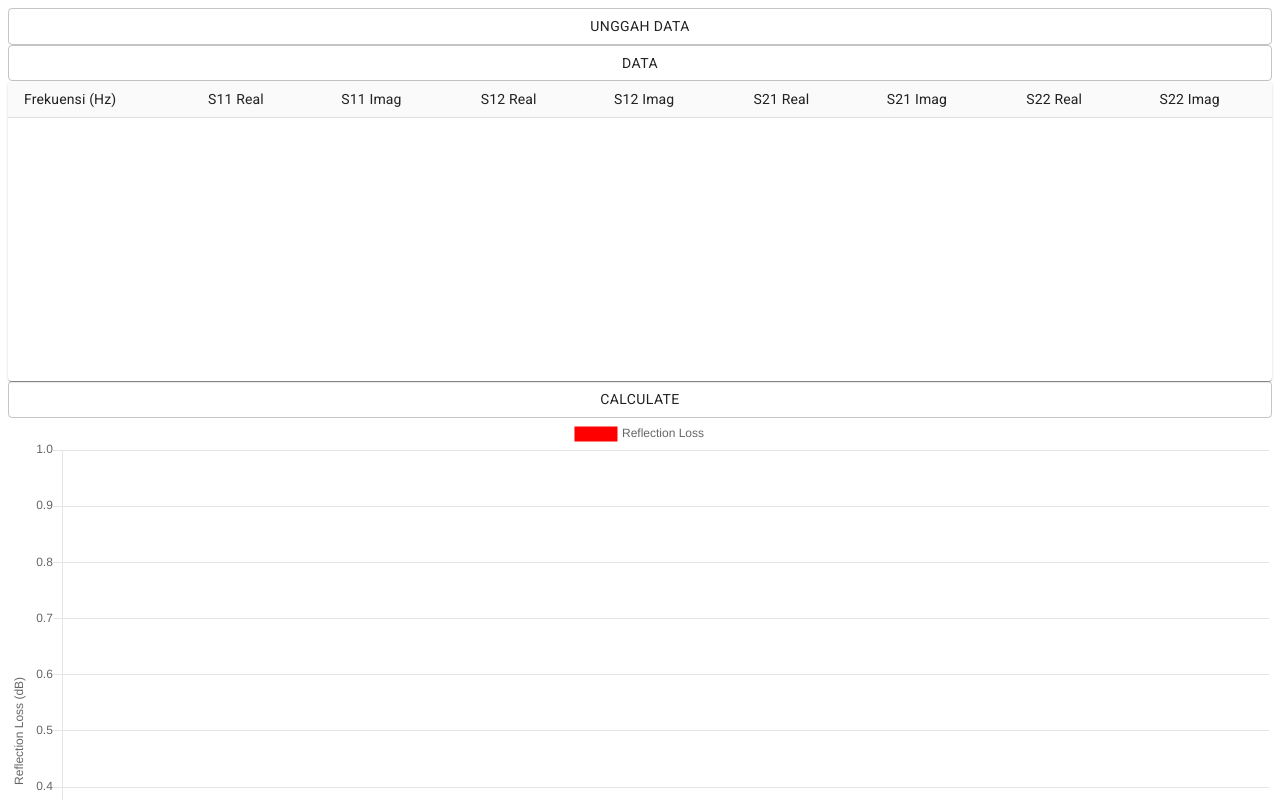
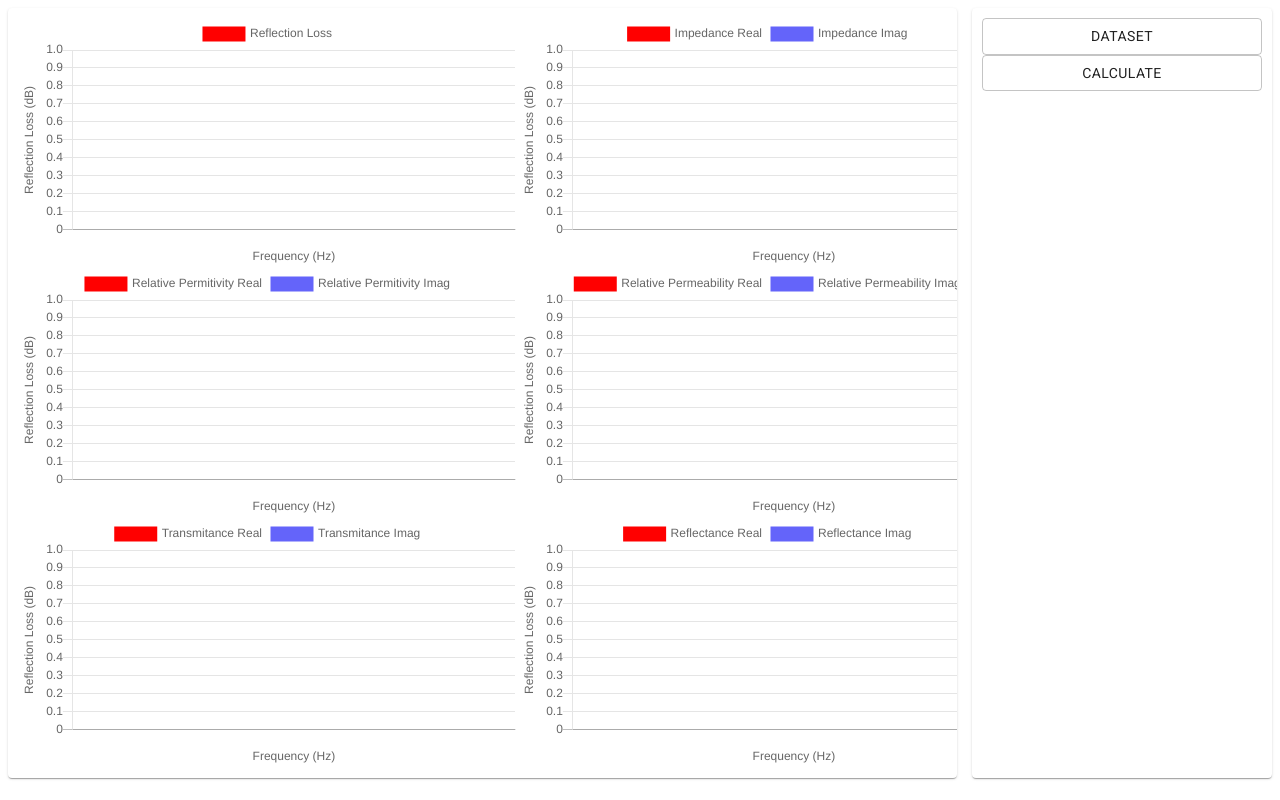
Before and after one commit to bayu-aditya/ReflectionLoss-UserInterface, a Next.js app: page /experiment in a window 1280 px wide. Shown: the top 800 px of the page. Built offline with nearby package versions, Linux system fonts and the light colour scheme.

Commit message:
adding multigraph component

```diff
--- a/components/graph/index.tsx
+++ b/components/graph/index.tsx
@@ -1,91 +1,2 @@
-import React, { useMemo, useReducer } from "react";
-import { Line } from "react-chartjs-2";
-
-const dataInit = {
-  labels: ["1", "2", "3", "4", "5", "6"],
-  datasets: [
-    {
-      label: "Reflection Loss",
-      data: [12, 19, 3, 10, 2, 3],
-      fill: false,
-      backgroundColor: 'rgb(255, 99, 132)',
-      borderColor: 'rgb(255, 0, 0)',
-    },
-  ],
-}
-
-const optionsInit = {
-  scales: {
-    xAxes: [
-      {
-        scaleLabel: {
-          display: true,
-          labelString: 'Frequency (Hz)'
-        },
-        ticks: {
-          maxTicksLimit: 10,
-        }
-      }
-    ],
-    yAxes: [
-      {
-        scaleLabel: {
-          display: true,
-          labelString: 'Reflection Loss (dB)'
-        },
-        ticks: {
-          beginAtZero: true,
-        },
-      },
-    ],
-  },
-}
-
-type dataType = typeof dataInit
-type dataAction =
-  | {type: "setFreq", payload: Array<string>}
-  | {type: "setDataset", payload: GraphProps["dataset"]}
-
-const dataReducer = (prev: dataType, action: dataAction): dataType => {
-  switch (action.type) {
-    case "setFreq":
-      return {...prev, labels: action.payload}
-    case "setDataset":
-      return {...prev, datasets: [...action.payload.map(el => ({
-        label: "label",
-        fill: false,
-        backgroundColor: 'rgb(255, 99, 132)',
-        borderColor: 'rgb(255, 0, 0)',
-        ...el
-      }))]}
-    default:
-      return prev
-  }
-}
-
-export interface GraphProps {
-  frequency: Array<string>
-  dataset: Array<{
-    data: Array<number>
-    label?: string,
-    fill?: boolean,
-    backgroundColor?: string,
-    borderColor?: string,
-  }>
-}
-
-export const Graph: React.FC<GraphProps> = (props) => {
-  const [data, setData] = useReducer(dataReducer, dataInit)
-
-  useMemo(() => {
-    setData({type: "setFreq", payload: props.frequency})
-    setData({type: "setDataset", payload: props.dataset})
-  }, [props.dataset, props.frequency])
-
-  return (
-    <Line
-      data={data}
-      options={optionsInit}
-    />
-  )
-}
+export * from './single'
+export * from './multiple'
--- /dev/null
+++ b/components/graph/multiple.tsx
@@ -0,0 +1,22 @@
+import React from "react";
+
+import { Graph, GraphProps } from "./single";
+
+export interface MultiGraphProps extends React.HTMLAttributes<HTMLDivElement> {
+  configs: Array<GraphProps>
+}
+
+export const MultiGraph: React.FC<MultiGraphProps> = (props) => {
+  const { configs, ...rest } = props
+
+  return (
+    <div {...rest} >
+      {configs.map((el, idx) => (
+        <Graph
+          key={idx}
+          {...el}
+        />
+      ))}
+    </div>
+  )
+}
--- /dev/null
+++ b/components/graph/single.tsx
@@ -0,0 +1,93 @@
+import React, { useMemo, useReducer } from "react";
+import { Line } from "react-chartjs-2";
+
+const dataInit = {
+  labels: ["1", "2", "3", "4", "5", "6"],
+  datasets: [
+    {
+      label: "Reflection Loss",
+      data: [12, 19, 3, 10, 2, 3],
+      fill: false,
+      backgroundColor: 'rgb(255, 99, 132)',
+      borderColor: 'rgb(255, 0, 0)',
+    },
+  ],
+}
+
+const optionsInit = {
+  scales: {
+    xAxes: [
+      {
+        scaleLabel: {
+          display: true,
+          labelString: 'Frequency (Hz)'
+        },
+        ticks: {
+          maxTicksLimit: 10,
+        }
+      }
+    ],
+    yAxes: [
+      {
+        scaleLabel: {
+          display: true,
+          labelString: 'Reflection Loss (dB)'
+        },
+        ticks: {
+          beginAtZero: true,
+        },
+      },
+    ],
+  },
+}
+
+type dataType = typeof dataInit
+type dataAction =
+  | {type: "setFreq", payload: Array<string>}
+  | {type: "setDataset", payload: GraphProps["dataset"]}
+
+const dataReducer = (prev: dataType, action: dataAction): dataType => {
+  switch (action.type) {
+    case "setFreq":
+      return {...prev, labels: action.payload}
+    case "setDataset":
+      return {...prev, datasets: [...action.payload.map(el => ({
+        label: "label",
+        fill: false,
+        backgroundColor: 'rgb(255, 99, 132)',
+        borderColor: 'rgb(255, 0, 0)',
+        ...el
+      }))]}
+    default:
+      return prev
+  }
+}
+
+export interface GraphProps extends React.HTMLAttributes<HTMLDivElement> {
+  frequency: Array<string>
+  dataset: Array<{
+    data: Array<number>
+    label?: string,
+    fill?: boolean,
+    backgroundColor?: string,
+    borderColor?: string,
+  }>
+}
+
+export const Graph: React.FC<GraphProps> = (props) => {
+  const [data, setData] = useReducer(dataReducer, dataInit)
+
+  useMemo(() => {
+    setData({type: "setFreq", payload: props.frequency})
+    setData({type: "setDataset", payload: props.dataset})
+  }, [props.dataset, props.frequency])
+
+  return (
+    <div {...props}>
+      <Line
+        data={data}
+        options={optionsInit}
+      />
+    </div>
+  )
+}
--- /dev/null
+++ b/pages/experiment/index.module.scss
@@ -0,0 +1,21 @@
+.root {
+  .body {
+    display: grid;
+    grid-template-columns: auto 300px;
+    grid-column-gap: 15px;
+
+    .graphs {
+      display: grid;
+      grid-template-columns: auto auto;
+      padding: 10px;
+
+      .graph {
+        width: 500px;
+      }
+    }
+
+    .panel {
+      padding: 10px;
+    }
+  }
+}
--- a/pages/experiment/index.tsx
+++ b/pages/experiment/index.tsx
@@ -16,7 +16,9 @@ import {
   initDataset,
   calculateExperimentType,
   initCalculateExperiment } from "@models";
-import { Graph } from "@components";
+import { Graph, MultiGraph } from "@components";
+
+import styles from "./index.module.scss";
 
 const Experiment = new ExperimentModel()
 
@@ -38,11 +40,12 @@ export default function ExperimentPage() {
   }
 
   return (
-    <div>
+    <div className={styles.root}>
       <Head>
         <title>Reflection Loss: Experiment</title>
       </Head>
 
+      <div hidden>
         <Button
           component="label"
           variant="outlined"
@@ -101,27 +104,27 @@ export default function ExperimentPage() {
             </Table>
           </TableContainer>
         </Card>
+      </div>
 
-      <Button
-        variant="outlined"
-        fullWidth
-        onClick={handleCalculate}
-      >
-        Calculate
-      </Button>
-
-      <Graph
-        frequency={dataCalc.frequency.label}
-        dataset={[
+      <div className={styles.body}>
+        <Card>
+          <MultiGraph
+            className={styles.graphs}
+            configs={[
+              {
+                className: styles.graph,
+                frequency: dataCalc.frequency.label,
+                dataset: [
                   {
                     data: dataCalc.reflection_loss,
                     label: "Reflection Loss"
                   }
-        ]}
-      />
-      <Graph
-        frequency={dataCalc.frequency.label}
-        dataset={[
+                ]
+              },
+              {
+                className: styles.graph,
+                frequency: dataCalc.frequency.label,
+                dataset: [
                   {
                     data: dataCalc.impedance.real,
                     label: "Impedance Real",
@@ -133,11 +136,12 @@ export default function ExperimentPage() {
                     backgroundColor: 'rgb(100, 100, 250)',
                     borderColor: 'rgb(100, 100, 250)',
                   }
-        ]}
-      />
-      <Graph
-        frequency={dataCalc.frequency.label}
-        dataset={[
+                ]
+              },
+              {
+                className: styles.graph,
+                frequency: dataCalc.frequency.label,
+                dataset: [
                   {
                     data: dataCalc.relative_permitivity.real,
                     label: "Relative Permitivity Real",
@@ -149,11 +153,12 @@ export default function ExperimentPage() {
                     backgroundColor: 'rgb(100, 100, 250)',
                     borderColor: 'rgb(100, 100, 250)',
                   }
-        ]}
-      />
-      <Graph
-        frequency={dataCalc.frequency.label}
-        dataset={[
+                ]
+              },
+              {
+                className: styles.graph,
+                frequency: dataCalc.frequency.label,
+                dataset: [
                   {
                     data: dataCalc.relative_permeability.real,
                     label: "Relative Permeability Real",
@@ -165,11 +170,12 @@ export default function ExperimentPage() {
                     backgroundColor: 'rgb(100, 100, 250)',
                     borderColor: 'rgb(100, 100, 250)',
                   }
-        ]}
-      />
-      <Graph
-        frequency={dataCalc.frequency.label}
-        dataset={[
+                ]
+              },
+              {
+                className: styles.graph,
+                frequency: dataCalc.frequency.label,
+                dataset: [
                   {
                     data: dataCalc.transmitance.real,
                     label: "Transmitance Real",
@@ -181,11 +187,12 @@ export default function ExperimentPage() {
                     backgroundColor: 'rgb(100, 100, 250)',
                     borderColor: 'rgb(100, 100, 250)',
                   }
-        ]}
-      />
-      <Graph
-        frequency={dataCalc.frequency.label}
-        dataset={[
+                ]
+              },
+              {
+                className: styles.graph,
+                frequency: dataCalc.frequency.label,
+                dataset: [
                   {
                     data: dataCalc.reflectance.real,
                     label: "Reflectance Real",
@@ -197,8 +204,30 @@ export default function ExperimentPage() {
                     backgroundColor: 'rgb(100, 100, 250)',
                     borderColor: 'rgb(100, 100, 250)',
                   }
+                ]
+              }
             ]}
           />
+        </Card>
+
+        <Card className={styles.panel}>
+          <Button
+            variant="outlined"
+            fullWidth
+            // onClick={handleCalculate}
+          >
+            Dataset
+          </Button>
+
+          <Button
+            variant="outlined"
+            fullWidth
+            onClick={handleCalculate}
+          >
+            Calculate
+          </Button>
+        </Card>
+      </div>
     </div>
   )
 }
```
Lines whose indentation alone changed are shown as unchanged.
